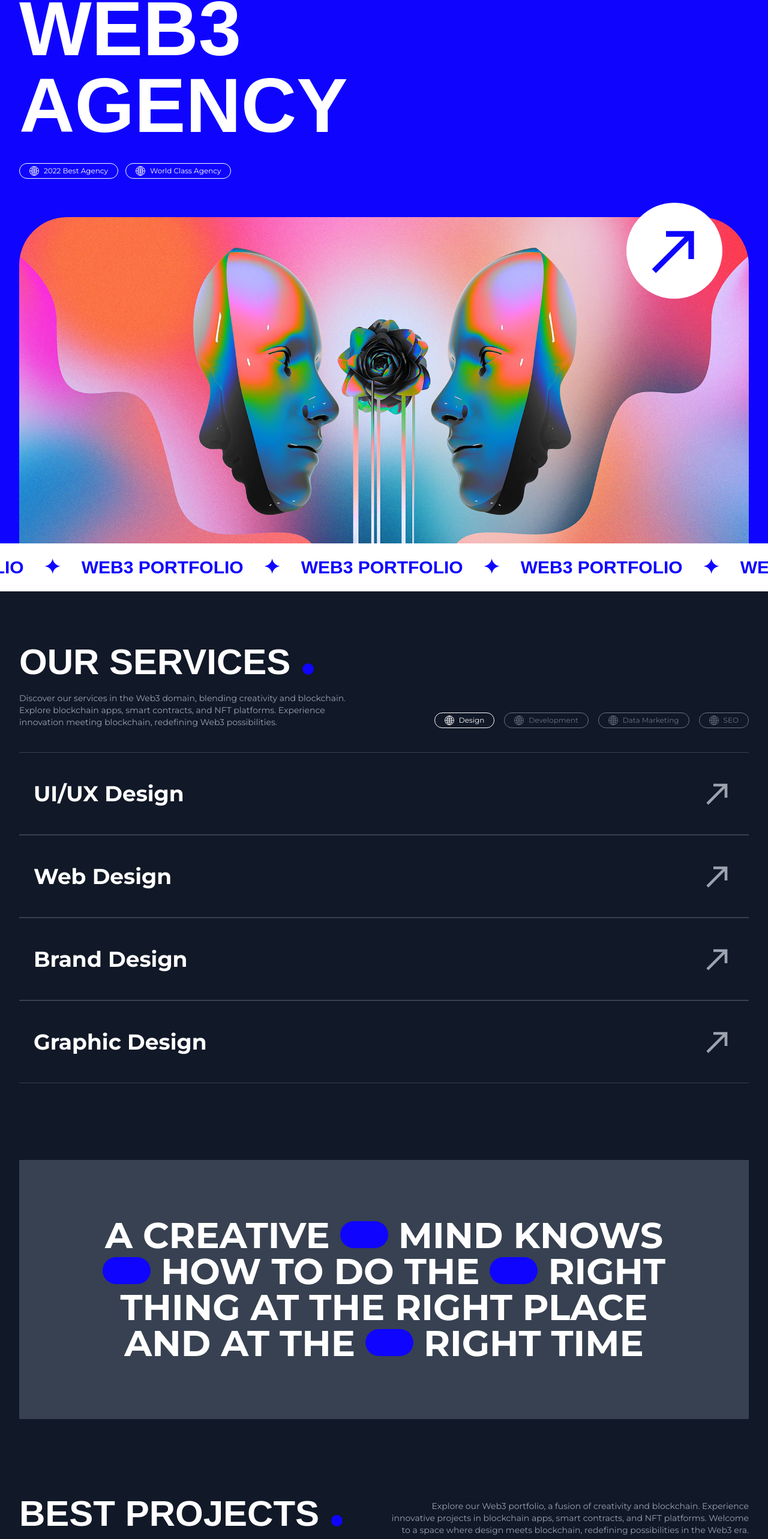
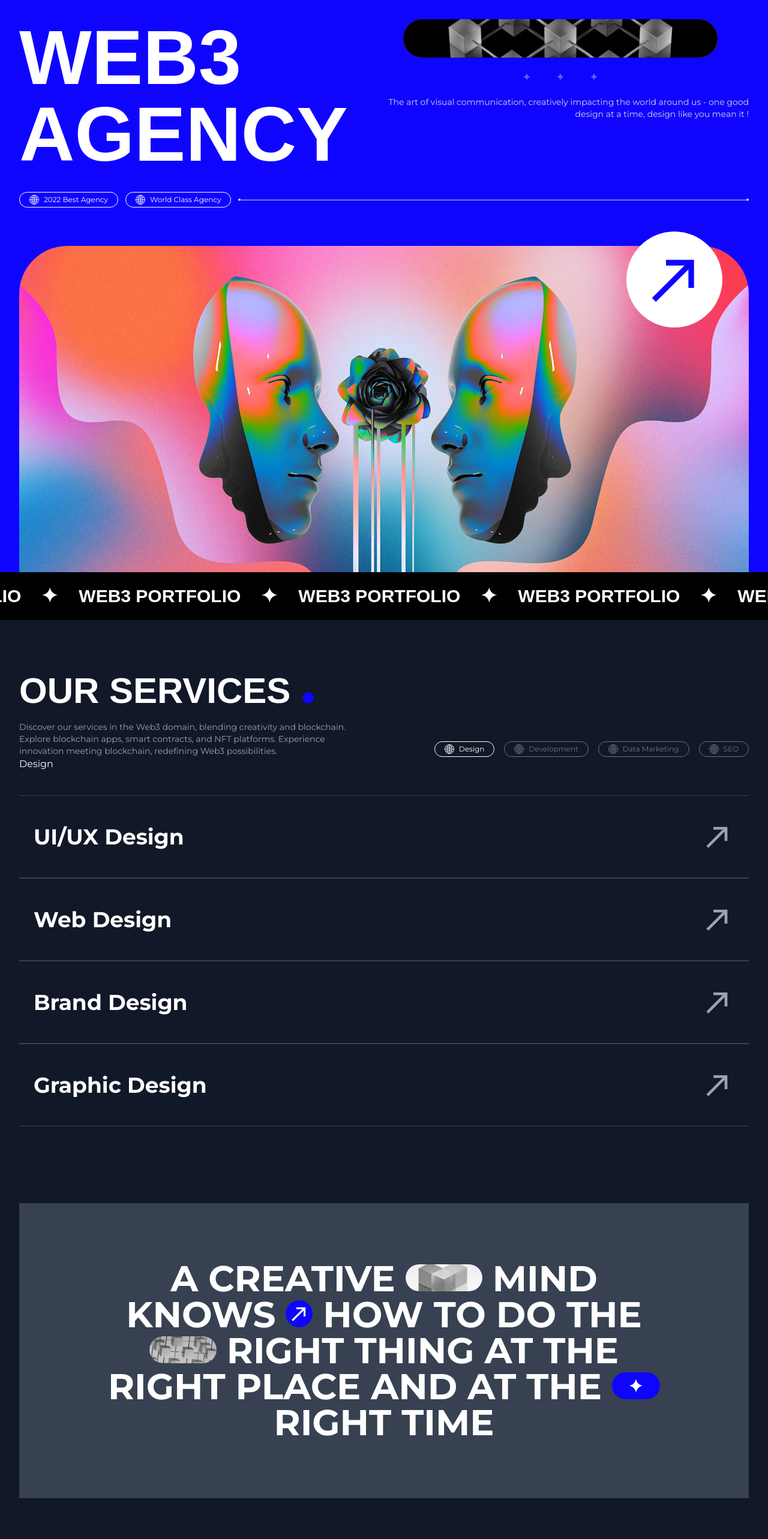
Before and after one commit to obrenoco/web3-portfolio, a React (Vite) app: page / in a window 1280 px wide. Shown: the part 140-2706 px from the top of the page at 60% size. Built offline with nearby package versions, Linux system fonts and the light colour scheme; a web font is replaced by a local one.

Commit message:
add new style

```diff
--- a/src/components/Card.tsx
+++ b/src/components/Card.tsx
@@ -1,7 +1,15 @@
 import { ArrowIcon } from "../assets/icons/arrow-top-right";
 
-export const Card = ({ title }: { title: string }) => (
-  <div className="border-y-[1px] border-gray-700 px-6 py-10 text-4xl flex items-center justify-between font-bold hover:bg-gray-800 hover:border-transparent transition-all duration-200 group  cursor-pointer">
+export const Card = ({
+  title,
+  className,
+}: {
+  title: string;
+  className?: string;
+}) => (
+  <div
+    className={`border-y-[1px] border-gray-700 px-6 py-10 text-4xl flex items-center justify-between font-bold hover:bg-gray-800 hover:border-transparent transition-all duration-200 group cursor-pointer ${className}`}
+  >
     <p>
       {title}{" "}
       <span className="text-primary text-7xl leading-3 opacity-0 group-hover:opacity-100 transition-opacity duration-300">
--- /dev/null
+++ b/src/components/Divider.tsx
@@ -0,0 +1,7 @@
+export const Divider = () => (
+  <div className="w-full flex items-center">
+    <div className="h-1 w-1 bg-gray-300 rounded-full"></div>
+    <div className="h-[.5px] w-full bg-gray-300"></div>
+    <div className="h-1 w-1 bg-gray-300 rounded-full"></div>
+  </div>
+);
--- a/src/components/Tag.tsx
+++ b/src/components/Tag.tsx
@@ -13,7 +13,7 @@ export const Tag = ({
 }) => (
   <button
     onClick={onClick}
-    className={`border-[1px] px-4 py-1 text-xs rounded-full flex items-center gap-2  ${
+    className={`border-[1px] px-4 py-1 text-xs rounded-full flex items-center gap-2 text-nowrap  ${
       selected
         ? `border-${color} text-${color} cursor-default`
         : "border-gray-500 text-gray-500"
--- a/src/index.css
+++ b/src/index.css
@@ -40,3 +40,17 @@ h2 {
 .scroll {
   animation: scroll 100s linear infinite;
 }
+
+@keyframes fadeIn {
+  0% {
+    opacity: 0;
+  }
+
+  100% {
+    opacity: 1;
+  }
+}
+
+.fadeIn {
+  animation: fadeIn 0.8s normal;
+}
--- a/src/pages/Main/components/Footer.tsx
+++ b/src/pages/Main/components/Footer.tsx
@@ -1,6 +1,8 @@
 export const Footer = () => (
   <footer className="mx-body pt-16 pb-4 text-white" id="contact">
-    <h3 className="text-center mb-16 text-4xl">Breno Romeiro</h3>
+    <a href="https://www.linkedin.com/in/brenoromeiro/" target="_blank">
+      <h3 className="text-center mb-16 text-4xl">Breno Romeiro</h3>
+    </a>
     <ul className="uppercase flex items-center justify-between font-light text-xs">
       <li>terms and agreements</li>
       <li>@2024 breno romeiro all rights reserved</li>
--- a/src/pages/Main/components/Intro.tsx
+++ b/src/pages/Main/components/Intro.tsx
@@ -2,13 +2,39 @@ import { GlobeIcon } from "../../../assets/icons/globe";
 import { Tag } from "../../../components/Tag";
 import MainBanner from "../../../assets/images/main-banner.jpeg";
 import { ArrowIcon } from "../../../assets/icons/arrow-top-right";
+import { SparkIcon } from "../../../assets/icons/spark";
+import Img from "../../../assets/images/sample-1.jpg";
+import { Divider } from "../../../components/Divider";
 
 export const Intro = () => (
-  <section className="p-body pb-0 bg-primary">
-    <h1 className="text-white w-36 mb-8">Web3 Agency</h1>
-    <div className="flex gap-3">
+  <section className="p-body pt-20 pb-0 bg-primary">
+    <div className="flex justify-between gap-10">
+      <div>
+        <h1 className="text-white w-min mb-8">Web3 Agency</h1>
+      </div>
+      <div className="flex flex-col gap-6 items-center">
+        <div className="bg-red-500 w-10/12 h-16 rounded-full">
+          <img
+            src={Img}
+            className="w-full h-full object-cover rounded-full grayscale hover:grayscale-0 transition-all duration-300"
+            alt=""
+          />
+        </div>
+        <div className="flex w-full items-center justify-center gap-10 opacity-35">
+          <SparkIcon />
+          <SparkIcon />
+          <SparkIcon />
+        </div>
+        <p className="text-sm text-right text-gray-300">
+          The art of visual communication, creatively impacting the world around
+          us - one good design at a time, design like you mean it !
+        </p>
+      </div>
+    </div>
+    <div className="flex gap-3 items-center">
       <Tag Icon={GlobeIcon} title="2022 Best Agency" selected color="white" />
       <Tag Icon={GlobeIcon} title="World Class Agency" selected color="white" />
+      <Divider />
     </div>
     <div className="relative">
       <a href="#services">
--- a/src/pages/Main/components/Markee.tsx
+++ b/src/pages/Main/components/Markee.tsx
@@ -15,7 +15,7 @@ const El = () => {
 
 export const Markee = () => {
   return (
-    <section className="w-auto h-20 bg-white text-primary text-3xl font-bold flex items-center [&>*]:uppercase text-nowrap">
+    <section className="w-auto h-20 bg-black text-white text-3xl font-bold flex items-center [&>*]:uppercase text-nowrap">
       <div className="scroll flex gap-8">
         <El />
       </div>
--- a/src/pages/Main/components/Projects.tsx
+++ b/src/pages/Main/components/Projects.tsx
@@ -14,7 +14,7 @@ export const Projects = () => (
         <h2 className="text-white">
           Best projects <span className="text-primary text-8xl">.</span>
         </h2>
-        <div className="min-w-80">
+        {/* <div className="min-w-80">
           <ul className="flex gap-4 w-full flex-wrap text-white">
             <li>
               <Tag Icon={GlobeIcon} title="Design" color="white" selected />
@@ -29,7 +29,7 @@ export const Projects = () => (
               <Tag Icon={GlobeIcon} title="SEO" color="white" />
             </li>
           </ul>
-        </div>
+        </div> */}
       </div>
       <p className="text-sm text-gray-400 max-w-[600px] text-right">
         Explore our Web3 portfolio, a fusion of creativity and blockchain.
--- a/src/pages/Main/components/Quote.tsx
+++ b/src/pages/Main/components/Quote.tsx
@@ -1,14 +1,36 @@
+import { ArrowIcon } from "../../../assets/icons/arrow-top-right";
+import { SparkIcon } from "../../../assets/icons/spark";
+import Img1 from "../../../assets/images/sample-6.jpg";
+import Img2 from "../../../assets/images/sample-5.jpg";
+
 export const Quote = () => (
   <section className="p-body bg-gray-900">
     <p className="uppercase font-bold text-white bg-gray-700 px-32 py-24 text-6xl text-center">
       a creative{" "}
-      <span className="h-[1.1ch] w-20 bg-primary inline-block rounded-full"></span>{" "}
+      <span className="h-[1.1ch] w-32 bg-primary inline-block rounded-full">
+        {" "}
+        <img
+          src={Img1}
+          alt=""
+          className="w-full h-full rounded-full grayscale object-cover"
+        />
+      </span>{" "}
       mind knows{" "}
-      <span className="h-[1.1ch] w-20 bg-primary inline-block rounded-full"></span>{" "}
+      <span className="h-[1.1ch] bg-primary inline-block rounded-full">
+        <ArrowIcon className="w-full h-full p-1" />
+      </span>{" "}
       how to do the{" "}
-      <span className="h-[1.1ch] w-20 bg-primary inline-block rounded-full"></span>{" "}
+      <span className="h-[1.1ch] w-28 bg-primary inline-block rounded-full">
+        <img
+          src={Img2}
+          alt=""
+          className="w-full h-full rounded-full grayscale object-cover"
+        />
+      </span>{" "}
       right thing at the right place and at the{" "}
-      <span className="h-[1.1ch] w-20 bg-primary inline-block rounded-full"></span>{" "}
+      <span className="h-[1.1ch] w-20 bg-primary inline-block rounded-full">
+        <SparkIcon className="w-full h-full p-2" />
+      </span>{" "}
       right time
     </p>
   </section>
--- a/src/pages/Main/components/Services.tsx
+++ b/src/pages/Main/components/Services.tsx
@@ -1,8 +1,54 @@
+import { useState } from "react";
 import { GlobeIcon } from "../../../assets/icons/globe";
 import { Card } from "../../../components/Card";
 import { Tag } from "../../../components/Tag";
 
-export const Services = () => (
+enum Service {
+  Design = "Design",
+  Development = "Development",
+  DataMarketing = "Data Marketing",
+  SEO = "SEO",
+}
+
+type ServicesListType = {
+  [Service.Design]: string[];
+  [Service.Development]: string[];
+  [Service.DataMarketing]: string[];
+  [Service.SEO]: string[];
+};
+
+const ServicesList: ServicesListType = {
+  [Service.Design]: [
+    "UI/UX Design",
+    "Web Design",
+    "Brand Design",
+    "Graphic Design",
+  ],
+  [Service.Development]: [
+    "Frontend Development",
+    "Backend Development",
+    "Mobile App Development",
+    "Full Stack Development",
+  ],
+  [Service.DataMarketing]: [
+    "Data Analysis",
+    "Marketing Analytics",
+    "Data Visualization",
+    "Data-driven Marketing",
+  ],
+  [Service.SEO]: [
+    "On-Page SEO",
+    "Off-Page SEO",
+    "Keyword Research",
+    "SEO Audits",
+  ],
+};
+
+export const Services = () => {
+  const [selected, setSelected] = useState(Service.Design);
+  console.log(selected);
+
+  return (
     <section
       className="bg-gray-900 w-full px-body text-white py-14"
       id="services"
@@ -22,26 +68,51 @@ export const Services = () => (
         <div className="min-w-80">
           <ul className="flex gap-4 w-full justify-end flex-wrap text-white">
             <li>
-            <Tag Icon={GlobeIcon} title="Design" color="white" selected />
+              <Tag
+                Icon={GlobeIcon}
+                title="Design"
+                color="white"
+                selected={selected === Service.Design}
+                onClick={() => setSelected(Service.Design)}
+              />
             </li>
             <li>
-            <Tag Icon={GlobeIcon} title="Development" color="white" />
+              <Tag
+                Icon={GlobeIcon}
+                title="Development"
+                color="white"
+                selected={selected === Service.Development}
+                onClick={() => setSelected(Service.Development)}
+              />
             </li>
             <li>
-            <Tag Icon={GlobeIcon} title="Data Marketing" color="white" />
+              <Tag
+                Icon={GlobeIcon}
+                title="Data Marketing"
+                color="white"
+                selected={selected === Service.DataMarketing}
+                onClick={() => setSelected(Service.DataMarketing)}
+              />
             </li>
             <li>
-            <Tag Icon={GlobeIcon} title="SEO" color="white" />
+              <Tag
+                Icon={GlobeIcon}
+                title="SEO"
+                color="white"
+                selected={selected === Service.SEO}
+                onClick={() => setSelected(Service.SEO)}
+              />
             </li>
           </ul>
         </div>
       </div>
+      {Service["Design"]}
 
       <div className="my-10">
-      <Card title="UI/UX Design" />
-      <Card title="Web Design" />
-      <Card title="Brand Design" />
-      <Card title="Graphic Design" />
+        {ServicesList[selected].map((x, i) => (
+          <Card title={x} key={`${x}-${i}`} className="fadeIn" />
+        ))}
       </div>
     </section>
   );
+};
```
Also changed, not shown: src/pages/Main/components/Contact.tsx (+15 -3 lines). Lines whose indentation alone changed are shown as unchanged.
